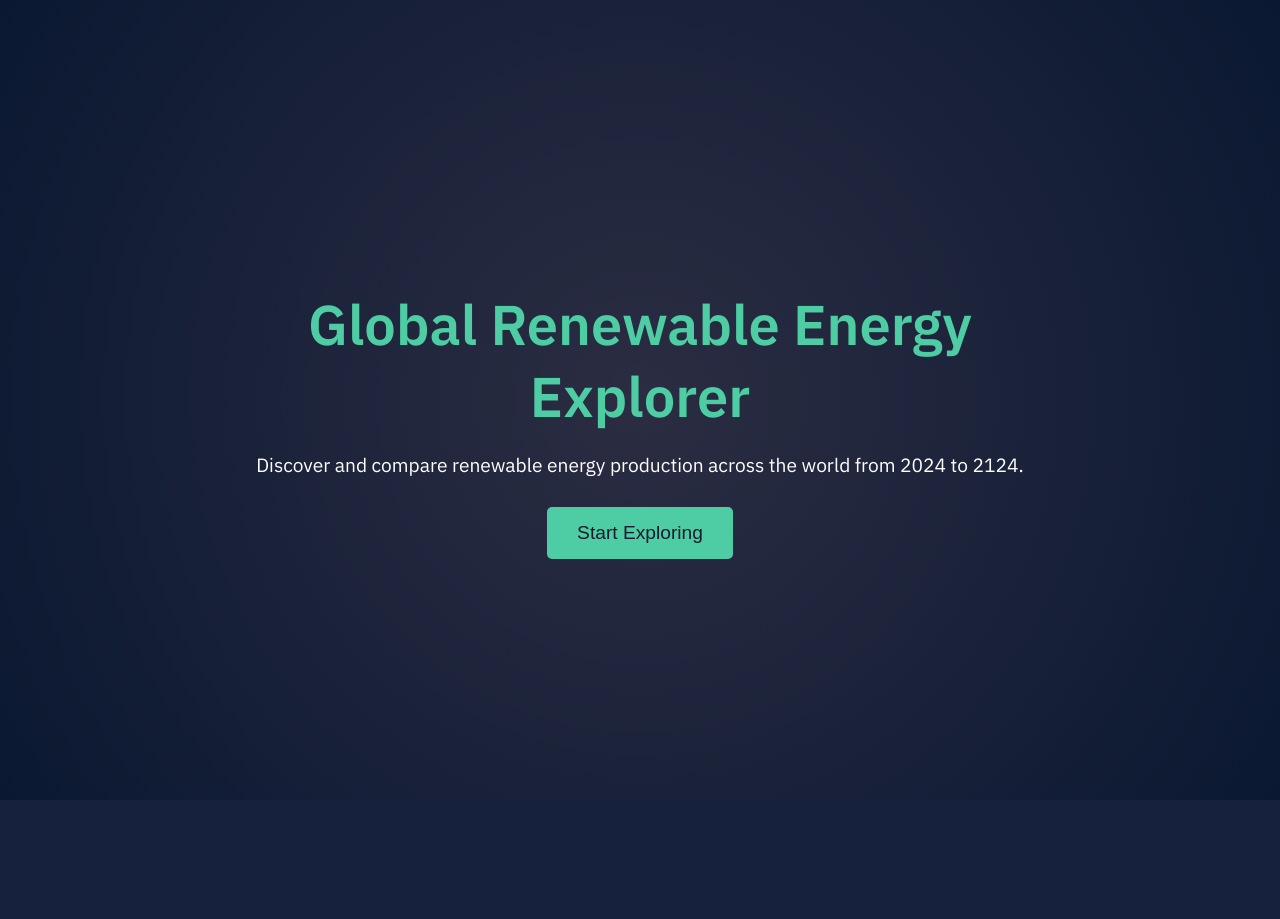
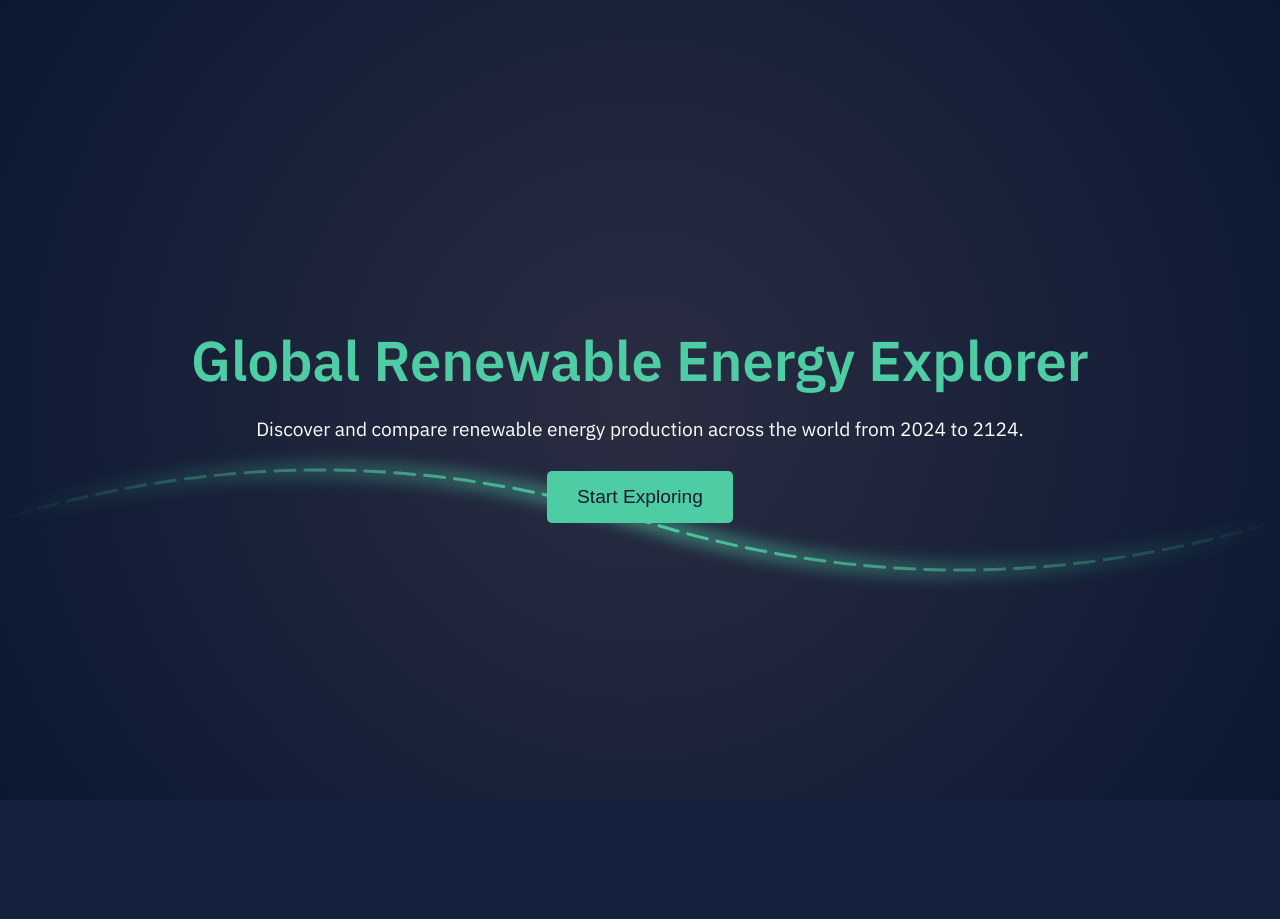
Before and after one commit to chase-west/Sustainable-Energy-Model, a Flask app: page / in a window 1280 px wide. Shown: the top 919 px of the page. Run offline with Flask 3, Linux system fonts and the light colour scheme.

Commit message:
LIT UI LOOKS SO GOOD

```diff
--- a/static/css/styles.css
+++ b/static/css/styles.css
@@ -26,9 +26,16 @@ body, html {
   overflow: hidden;
 }
 
+/* Text content animation */
+.text-content h1, .text-content p, #explore-btn {
+  opacity: 0;
+  transform: translateY(30px);
+  animation: fadeInUp 1s ease forwards;
+}
+
 .text-content {
   z-index: 2;
-  max-width: 800px;
+  max-width: 1200px;
   padding: 0 20px;
 }
 
@@ -36,11 +43,13 @@ body, html {
   font-size: 3.5em;
   margin-bottom: 20px;
   color: #4ecca3;
+  transition-delay: 0s;
 }
 
 .text-content p {
   font-size: 1.2em;
   margin-bottom: 30px;
+  transition-delay: 0.3s;
 }
 
 #explore-btn {
@@ -54,12 +63,69 @@ body, html {
   border-radius: 5px;
   cursor: pointer;
   transition: all 0.3s ease;
+  transition-delay: 0.6s;
 }
+
 
 #explore-btn:hover {
   background-color: #45b393;
   transform: translateY(-3px);
   box-shadow: 0 4px 15px rgba(78, 204, 163, 0.4);
+}
+
+/* Energy Animation */
+.animation-container {
+  opacity: 0;
+  position: absolute;
+  top: 15%;
+  left: 0;
+  width: 100%;
+  height: 100%;
+  z-index: 1;
+  overflow: hidden;
+  animation: fadeInUp 1s ease forwards;
+  animation-delay: 0.4s;
+}
+
+.energy-flow {
+  width: 100%;
+  height: 100%;
+}
+
+.energy-path {
+  fill: none;
+  stroke: url(#energyGradient);
+  stroke-width: 3;
+  stroke-linecap: round;
+  stroke-dasharray: 20, 10;
+  animation: flowAnimation 30s linear infinite;
+}
+
+.energy-glow {
+  fill: none;
+  stroke: url(#energyGradient);
+  stroke-width: 15;
+  stroke-linecap: round;
+  filter: blur(8px);
+  opacity: 0.6;
+  animation: flowAnimation 30s linear infinite;
+}
+
+@keyframes flowAnimation {
+  to {
+    stroke-dashoffset: -1000;
+  }
+}
+
+@keyframes fadeInUp {
+  0% {
+    opacity: 0;
+    transform: translateY(30px);
+  }
+  100% {
+    opacity: 1;
+    transform: translateY(0);
+  }
 }
 
 /* About Section */
@@ -114,17 +180,6 @@ body, html {
 
 .about-images img:hover {
   transform: scale(1.05);
-}
-
-/* Animation placeholder */
-.animation-container {
-  position: absolute;
-  top: 0;
-  left: 0;
-  width: 100%;
-  height: 100%;
-  z-index: 1;
-  /* Add your animation styles here */
 }
 
 /* Scroll Animations */
--- a/templates/home.html
+++ b/templates/home.html
@@ -14,7 +14,17 @@
         <!-- Hero Section -->
         <section class="hero-section">
             <div class="animation-container">
-                <!-- Your energy flow animation will go here -->
+                <svg class="energy-flow" viewBox="0 0 1000 1000" preserveAspectRatio="xMidYMid slice">
+                    <defs>
+                        <linearGradient id="energyGradient" x1="0%" y1="0%" x2="100%" y2="0%">
+                            <stop offset="0%" stop-color="#4ecca3" stop-opacity="0" />
+                            <stop offset="50%" stop-color="#4ecca3" stop-opacity="1" />
+                            <stop offset="100%" stop-color="#4ecca3" stop-opacity="0" />
+                        </linearGradient>
+                    </defs>
+                    <path class="energy-glow" d="M0,500 Q250,450 500,500 T1000,500" />
+                    <path class="energy-path" d="M0,500 Q250,450 500,500 T1000,500" />
+                </svg>
             </div>
             <div class="text-content">
                 <h1>Global Renewable Energy Explorer</h1>
@@ -42,6 +52,26 @@
     </div>
 
     <script>
+        // Energy Animation
+        const energyFlow = document.querySelector('.energy-flow');
+        const energyPath = document.querySelector('.energy-path');
+        const energyGlow = document.querySelector('.energy-glow');
+
+        function updateEnergyFlow() {
+            const height = window.innerHeight;
+            const width = window.innerWidth;
+
+            energyFlow.setAttribute('viewBox', `0 0 ${width} ${height}`);
+
+            const curve = `M0,${height/2} Q${width/4},${height/2-100} ${width/2},${height/2} T${width},${height/2}`;
+            energyPath.setAttribute('d', curve);
+            energyGlow.setAttribute('d', curve);
+        }
+
+        window.addEventListener('resize', updateEnergyFlow);
+        updateEnergyFlow();
+
+        // Explore button functionality
         document.getElementById('explore-btn').addEventListener('click', function() {
             window.location.href = '/explore';
         });
```
Lines whose indentation alone changed are shown as unchanged.
